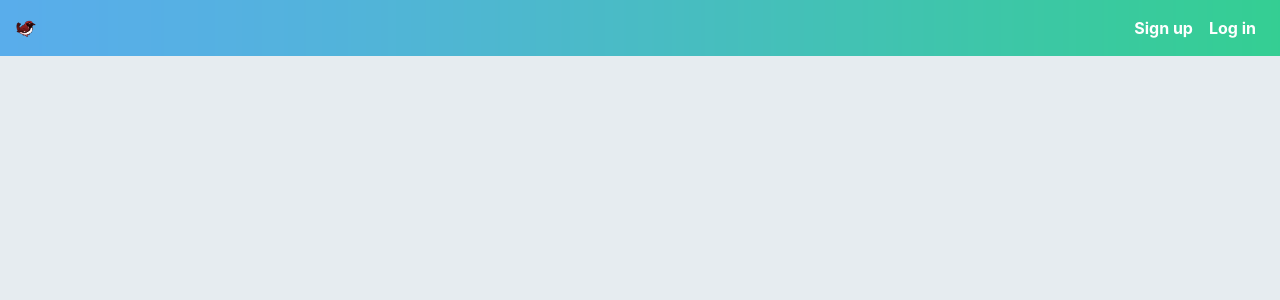
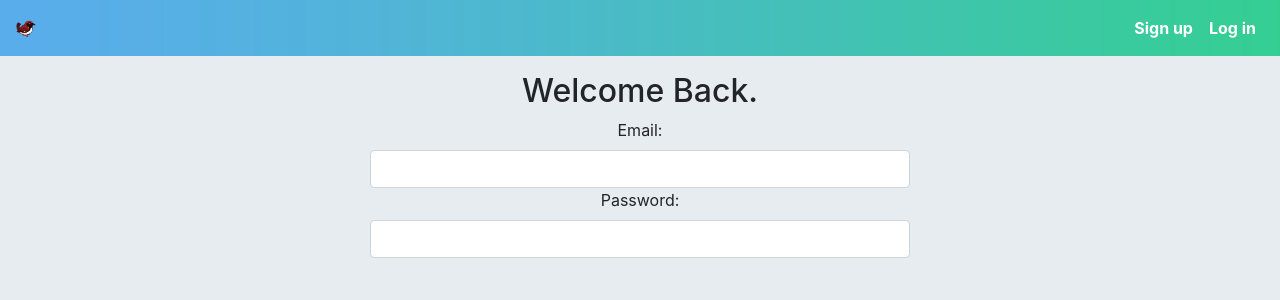
Before and after one commit to Miario/Wordbler, a React (Create React App) app in the folder wordbler-client/: page /signin in a window 1280 px wide. Shown: the top 300 px of the page. Built offline with nearby package versions, Linux system fonts and the light colour scheme.

Commit message:
creating AuthForm component

```diff
--- /dev/null
+++ b/wordbler-client/src/components/AuthForm.js
@@ -0,0 +1,47 @@
+import React, { Component } from "react";
+
+export default class AuthForm extends Component {
+	constructor(props) {
+		super(props);
+		this.state = {
+			email: "",
+			username: "",
+			password: "",
+			profileImageUrl: ""
+		};
+	}
+
+	render() {
+		const { email, username, password, profileImageUrl } = this.state;
+		const { heading, buttonText } = this.props;
+		return (
+			<div>
+				<div className="row justify-content-md-center text-center">
+					<div className="col-md-6">
+						<form onSubmit={this.handleSubmit}>
+							<h2>{heading}</h2>
+							<label htmlFor="email">Email:</label>
+							<input
+								className="form-control"
+								id="email"
+								name="email"
+								onChange={this.handleChange}
+								value={email}
+								type="text"
+							/>
+							<label htmlFor="password">Password:</label>
+							<input
+								className="form-control"
+								id="password"
+								name="password"
+								onChange={this.handleChange}
+								value={email}
+								type="password"
+							/>
+						</form>
+					</div>
+				</div>
+			</div>
+		)
+	}
+}
--- a/wordbler-client/src/containers/Main.js
+++ b/wordbler-client/src/containers/Main.js
@@ -2,12 +2,25 @@
 import { Switch, Route, withRouter, Redirect } from "react-router-dom";
 import {connect} from "react-redux";
 import Homepage from "../components/Homepage";
+import AuthForm from "../components/AuthForm";
 
 const Main = props => {
 	return (
 		<div className="container">
 			<Switch>
 				<Route exact path="/" render={props => <Homepage {...props} />} />
+				<Route exact path ="/signin" render={props => {
+					return (
+						<AuthForm buttonText="Log in" heading="Welcome Back." {...props} />
+					)
+				}}
+				/>
+				<Route exact path ="/signup" render={props => {
+					return (
+						<AuthForm buttonText="Sign me up" heading="Join Warbler Today." {...props} />
+					)
+				}}
+				/>
 			</Switch>
 		</div>
 	)
```
